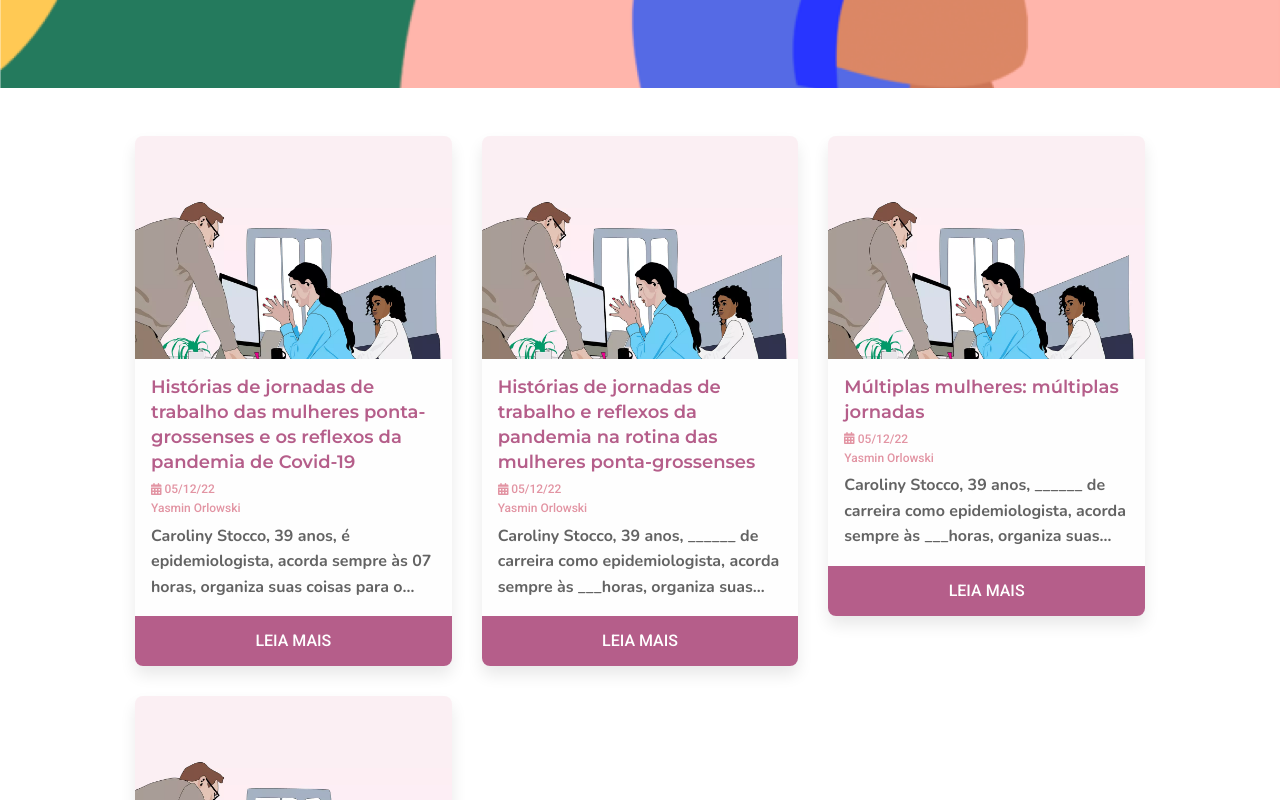
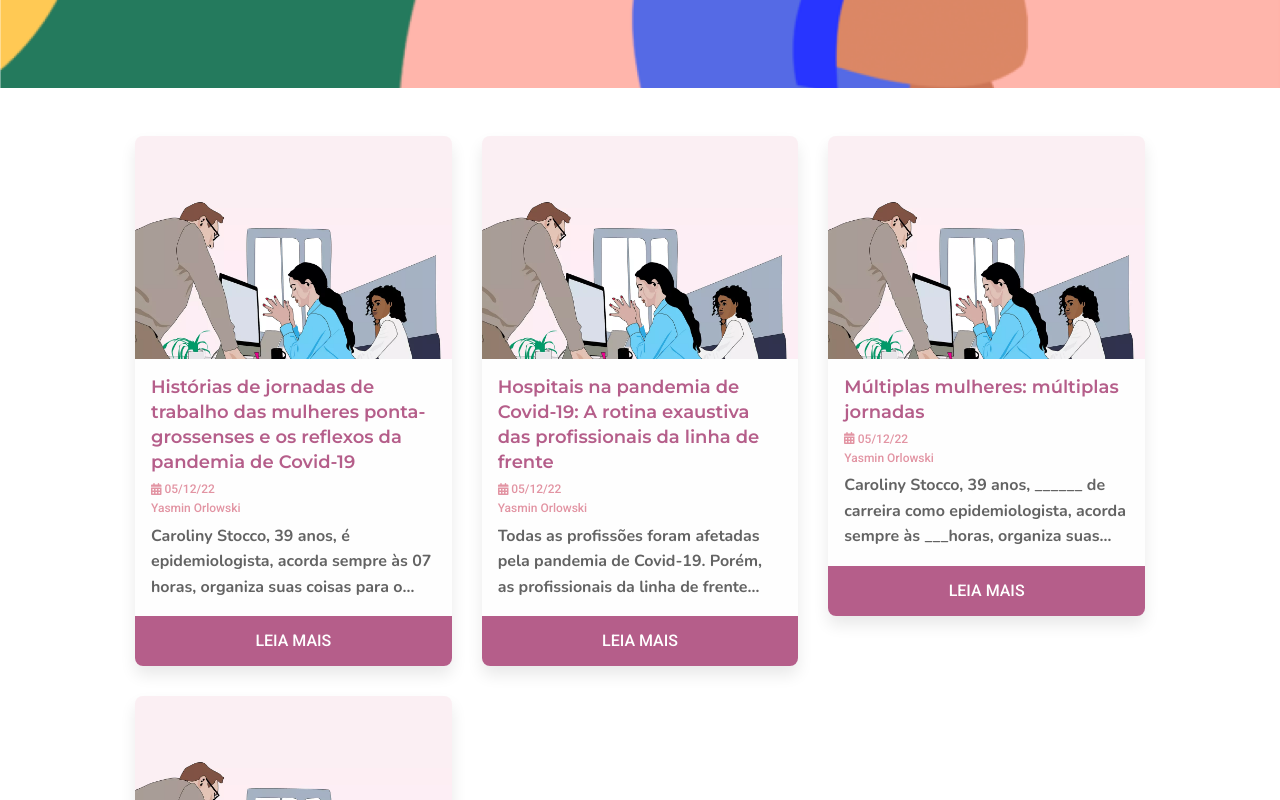
Before and after one commit to asmulheresestaoexaustas/asmulheresestaoexaustas.github.io, a plain HTML site: page index.html in a window 1280 px wide. Shown: the part 446-1246 px from the top of the page. Drawn offline with nearby package versions, Linux system fonts and the light colour scheme; some packages are replaced by stand-ins of ours; a script that the page names is missing.

Commit message:
Update index.html

```diff
--- a/index.html
+++ b/index.html
@@ -81,22 +81,16 @@
                 </div>
                 <div class="cell large-4">
                     <div class="card">
-                        <a href="">
+                        <a href="post2.html">
                             <img src="img/image-2.png" alt="Imagem">
                             <div class="card-section">
-                                <h6>Histórias de jornadas de trabalho e reflexos da pandemia na rotina das mulheres
-                                    ponta-grossenses</h6>
+                                <h6>Hospitais na pandemia de Covid-19: A rotina exaustiva das profissionais da linha de frente</h6>
                                 <p class="datapublicacao"><i class="fa-solid fa-calendar-days"></i> 05/12/22 <br>Yasmin
                                     Orlowski</p>
-                                <p class="text">Caroliny Stocco, 39 anos, ______ de carreira como epidemiologista,
-                                    acorda sempre às ___horas, organiza suas coisas, e parte para o Hospital____, onde
-                                    atua ___há ___. A rotina começa começa às 8h30 e segue até as 17h30. De volta para
-                                    casa, Caroliny conta com ajuda do pai, ____, para organização de pequenas tarefas,
-                                    como lavar a louças, ____ e___. João, 70 anos, enfrenta uma pneumonia grave desde
-                                    2018, o que o torna dependente de oxigênio.</p>
+                                <p class="text">Todas as profissões foram afetadas pela pandemia de Covid-19.  Porém, as profissionais da linha de frente estão entre as mais impactadas. Isso porque elas trabalharam diretamente com o vírus sars-cov-2, num momento em que não existiam pesquisas suficientes sobre como combatê-lo. Enquanto outras profissionais puderam trabalhar em casa e se proteger, as profissionais da linha de frente estavam nos hospitais, tendo contato direto com pacientes Covid, com o risco constante de contraí-lo. </p>
                             </div>
                             <div class="card-section-button">
-                                <a href="" class="button">LEIA MAIS</a>
+                                <a href="post2.html" class="button">LEIA MAIS</a>
                             </div>
                         </a>
                     </div>
```
